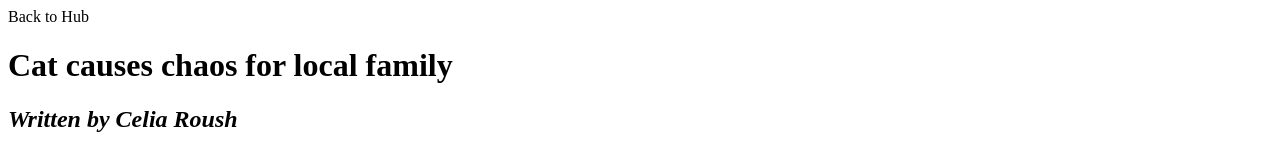
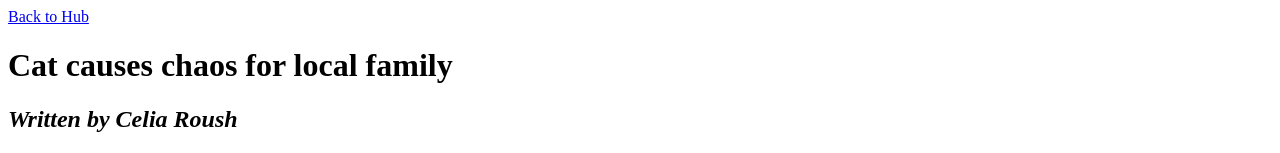
Before and after one commit to NerdySpaceDragon/NerdySpaceDragon.github.io, a plain HTML site: page news.html in a window 1280 px wide. Shown: the top 153 px of the page. Drawn offline with Linux system fonts and the light colour scheme.

Commit message:
fixed link

```diff
--- a/news.html
+++ b/news.html
@@ -12,7 +12,7 @@
         that cause an abnormal amount of chaos">
     </head>
     <body>
-        <a herf="index.html">Back to Hub</a>
+        <a href="index.html">Back to Hub</a>
         <h1>Cat causes chaos for local family</h1>
         <h2><em>Written by Celia Roush</em></h2>
         <p>When the Roush adopted a kitten, they did not expect that
```
